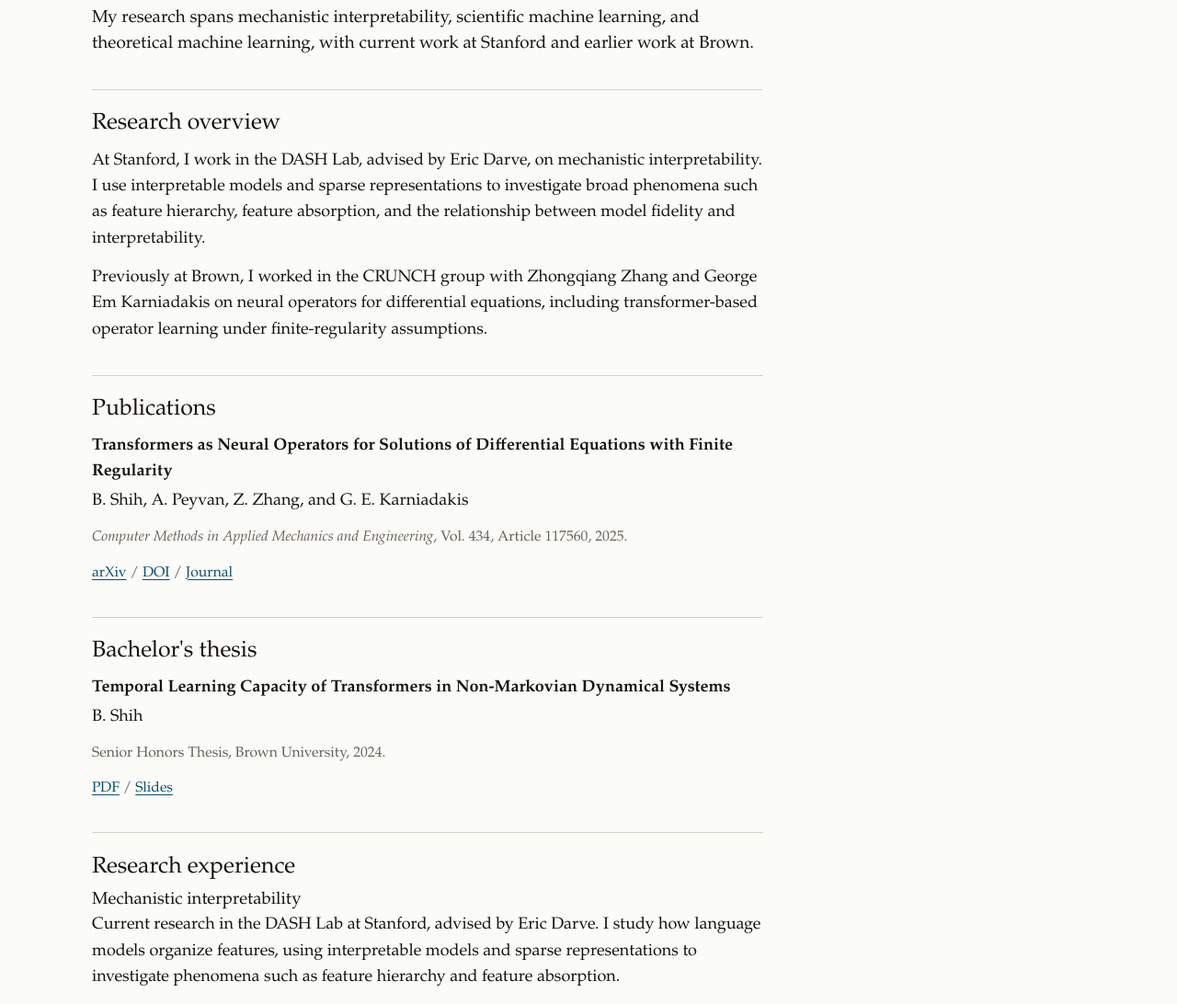
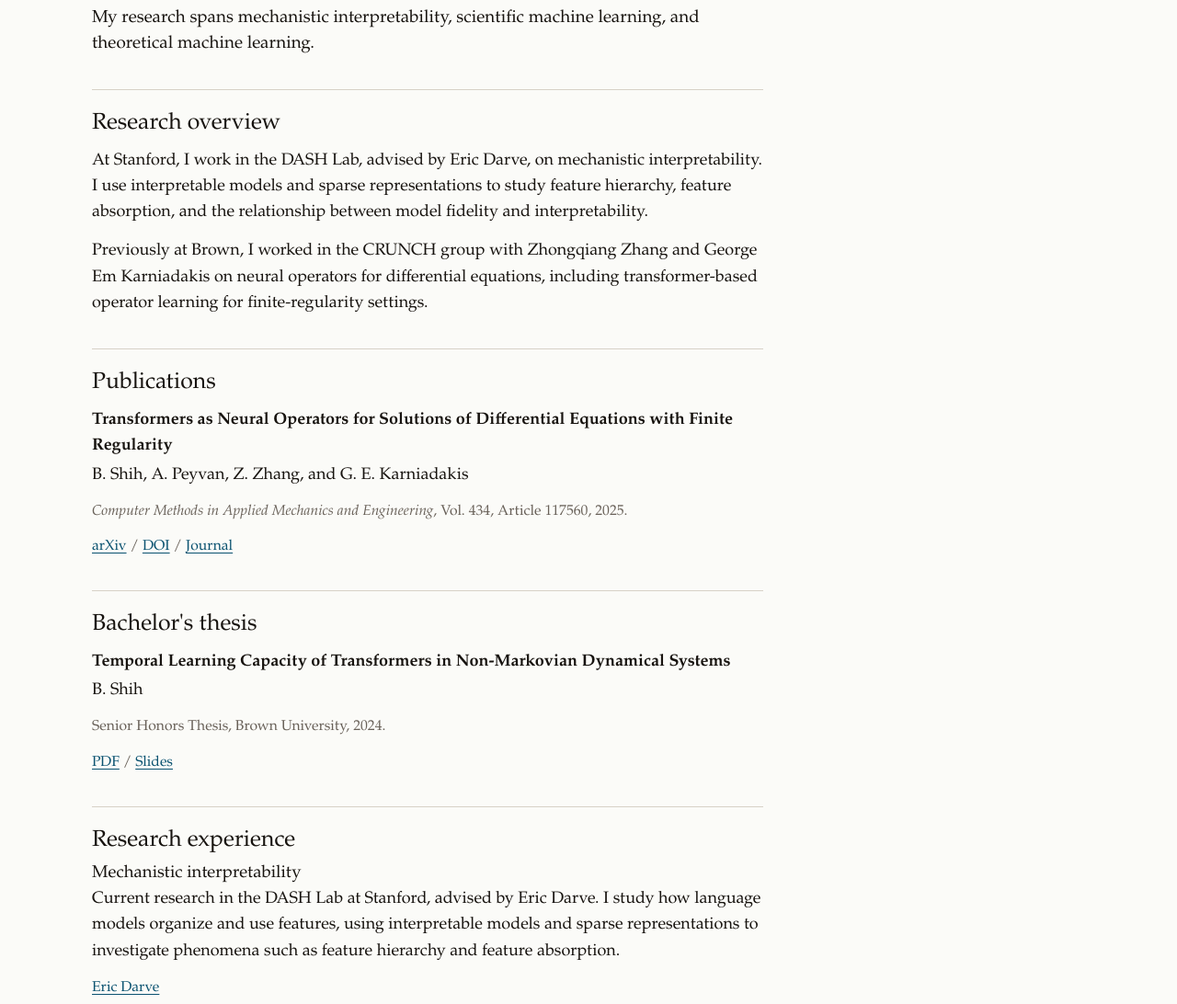
Before and after one commit to benjamin-shih/benjamin-shih.github.io, an Astro site: page /research in a window 1280 px wide. Shown: the part 182-1274 px from the top of the page at 92% size. Built offline with nearby package versions, Linux system fonts and the light colour scheme; Astro itself is replaced by a stand-in of ours.

Commit message:
Polish research page writing

```diff
--- a/src/data/profile.ts
+++ b/src/data/profile.ts
@@ -84,7 +84,7 @@
   {
     label: "Mechanistic interpretability",
     description:
-      "Current research in the DASH Lab at Stanford, advised by Eric Darve. I study how language models organize features, using interpretable models and sparse representations to investigate phenomena such as feature hierarchy and feature absorption.",
+      "Current research in the DASH Lab at Stanford, advised by Eric Darve. I study how language models organize and use features, using interpretable models and sparse representations to investigate phenomena such as feature hierarchy and feature absorption.",
     links: [
       { label: "Eric Darve", href: "https://profiles.stanford.edu/eric-darve" },
     ],
--- a/src/pages/index.astro
+++ b/src/pages/index.astro
@@ -13,7 +13,7 @@
       <section class="intro">
         <h1>Benjamin Shih</h1>
         <p class="lede">
-          I am a graduate student at the Stanford Institute for Computational and Mathematical Engineering, working on mechanistic interpretability in the DASH Lab at Stanford, advised by Eric Darve. My current research uses interpretable models and sparse representations to study feature hierarchy, feature absorption, and related structure in language models. In {nextRole.period}, I will join <a href={nextRole.href}>{nextRole.organization}</a> as a Quantitative Researcher in {nextRole.detail}.
+          I am a graduate student at the Stanford Institute for Computational and Mathematical Engineering. In the DASH Lab at Stanford, advised by Eric Darve, I work on mechanistic interpretability. My research uses interpretable models and sparse representations to study feature hierarchy, feature absorption, and related structure in language models. In {nextRole.period}, I will join <a href={nextRole.href}>{nextRole.organization}</a> as a Quantitative Researcher in {nextRole.detail}.
         </p>
         <p>
           Previously, I received a B.S. with Honors in Applied Mathematics–Computer Science and a B.A. in Pure Mathematics from Brown University.
--- a/src/pages/research.astro
+++ b/src/pages/research.astro
@@ -7,17 +7,17 @@
   <header class="page-heading">
     <h1>Research</h1>
     <p>
-      My research spans mechanistic interpretability, scientific machine learning, and theoretical machine learning, with current work at Stanford and earlier work at Brown.
+      My research spans mechanistic interpretability, scientific machine learning, and theoretical machine learning.
     </p>
   </header>
 
   <section>
     <h2>Research overview</h2>
     <p>
-      At Stanford, I work in the DASH Lab, advised by Eric Darve, on mechanistic interpretability. I use interpretable models and sparse representations to investigate broad phenomena such as feature hierarchy, feature absorption, and the relationship between model fidelity and interpretability.
+      At Stanford, I work in the DASH Lab, advised by Eric Darve, on mechanistic interpretability. I use interpretable models and sparse representations to study feature hierarchy, feature absorption, and the relationship between model fidelity and interpretability.
     </p>
     <p>
-      Previously at Brown, I worked in the CRUNCH group with Zhongqiang Zhang and George Em Karniadakis on neural operators for differential equations, including transformer-based operator learning under finite-regularity assumptions.
+      Previously at Brown, I worked in the CRUNCH group with Zhongqiang Zhang and George Em Karniadakis on neural operators for differential equations, including transformer-based operator learning for finite-regularity settings.
     </p>
   </section>
 
```
